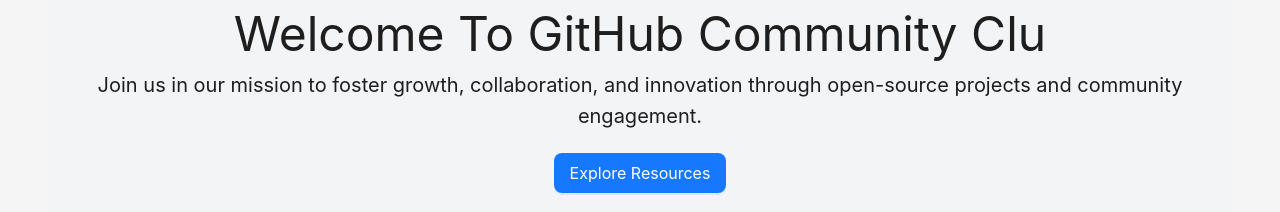
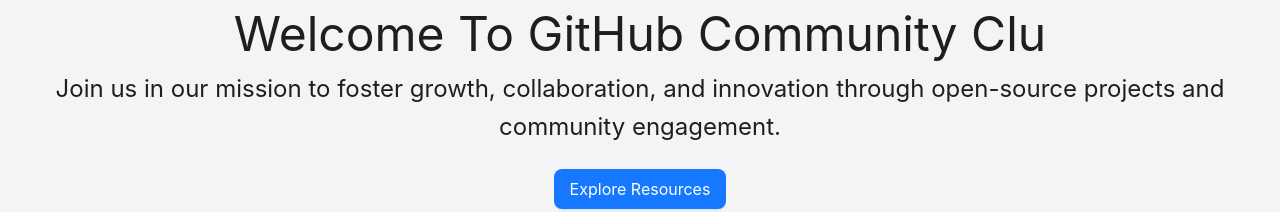
Before and after one commit to RamaSai2519/gitam-github-client, a React (Create React App) app: page / in a window 1280 px wide. Shown: the part 502-714 px from the top of the page. Built offline with nearby package versions, Linux system fonts and the light colour scheme.

Commit message:
chore: Update font size and styling for homepage paragraph

```diff
--- a/src/pages/HomePage/index.js
+++ b/src/pages/HomePage/index.js
@@ -43,7 +43,7 @@
                             backSpeed={typingSpeed} loop
                             showCursor={false}
                         />
-                        <Paragraph className="text-xl mb-6">
+                        <Paragraph className="text-2xl mb-6">
                             Join us in our mission to foster growth, collaboration, and innovation through open-source projects and community engagement.
                         </Paragraph>
                         <Button type="primary" size="large" href="/resources" className="mb-4">
```
